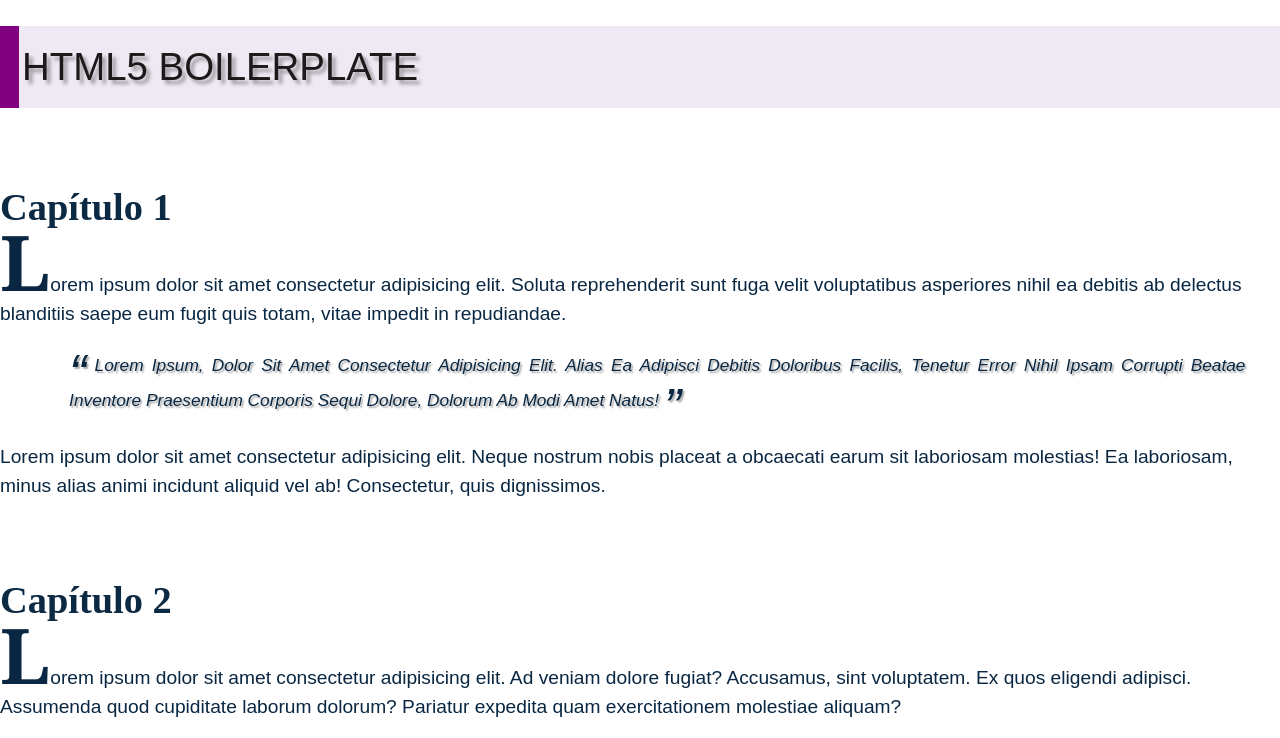
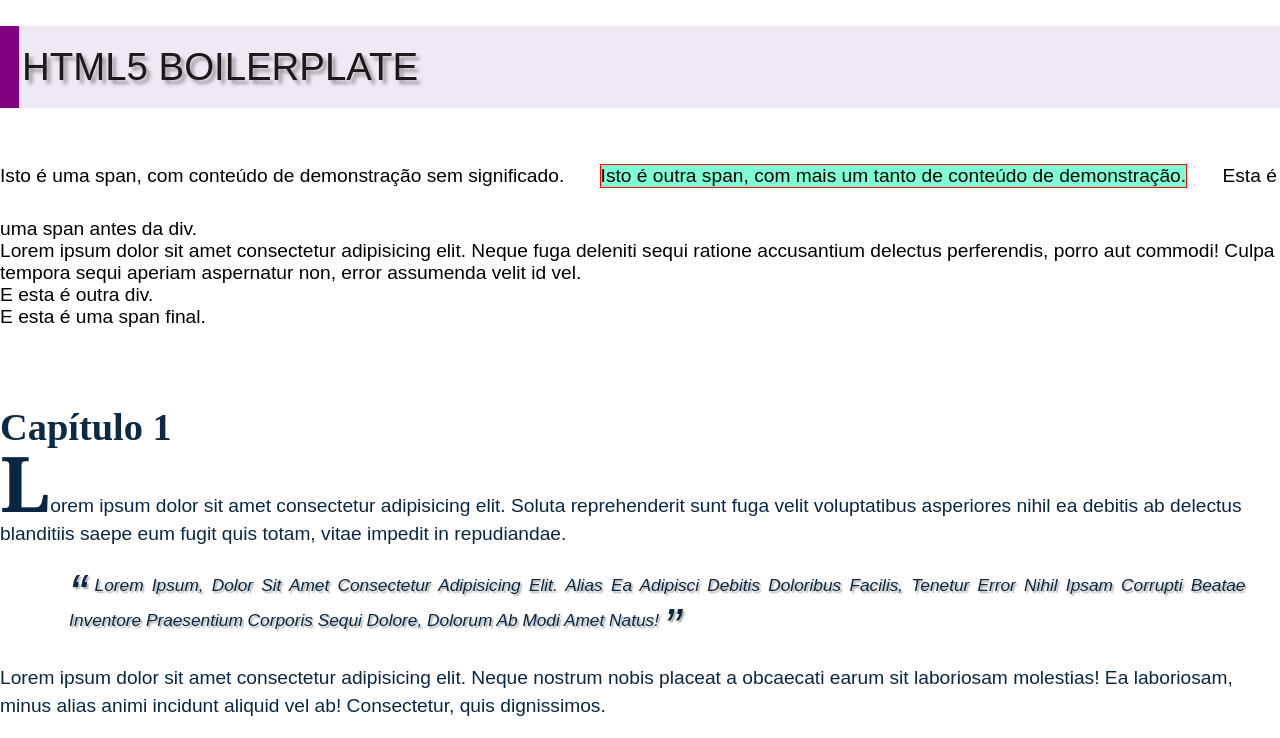
Before and after one commit to utfpr-cefwm/html5-boilerplate-2023-1, a website built with Parcel: page index.html in a window 1280 px wide. Shown: the top 738 px of the page. Built offline with nearby package versions, Linux system fonts and the light colour scheme.

Commit message:
Demonstra comportamento de certos atributos CSS em diferentes `display`.

```diff
--- a/index.html
+++ b/index.html
@@ -21,6 +21,25 @@
     <h1 class="misterio" id="titulo-principal">
       HTML5 Boilerplate
     </h1>
+
+    <span>
+      Isto é uma span, com conteúdo de demonstração sem significado.
+    </span>
+    <span style="display: inline-block; border: 1px solid red; margin: 30px; background-color: aquamarine;">
+      Isto é outra span, com mais um tanto de conteúdo de demonstração.
+    </span>
+    <span>
+      Esta é uma span antes da div.
+    </span>
+    <div>
+      Lorem ipsum dolor sit amet consectetur adipisicing elit. Neque fuga deleniti sequi ratione accusantium delectus perferendis, porro aut commodi! Culpa tempora sequi aperiam aspernatur non, error assumenda velit id vel.
+    </div>
+    <div>
+      E esta é outra div.
+    </div>
+    <span>
+      E esta é uma span final.
+    </span>
 
     <section>
       <h2 id="capitulo-um">
```
